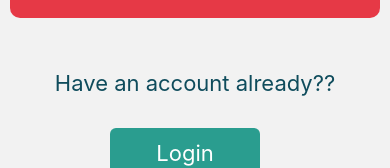
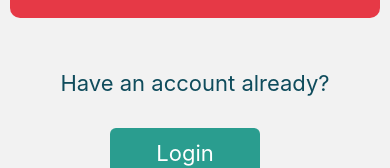
Before and after one commit to Dreamer-Muniru/ClassLink, a React Native app: screen /UserRegistration in a window 390 px wide. Shown: the part 538-706 px from the top of the page. Built offline with nearby package versions, Linux system fonts and the light colour scheme; no server answers.

Commit message:
removed '?' from text

```diff
--- a/screens/UserRegistration.js
+++ b/screens/UserRegistration.js
@@ -194,7 +194,7 @@ export default function UserRegistration({ navigation }) {
                 )}
             </Formik>
             <View className="mt-8">
-                <Text className="text-[22px] text-[#0f4c5c] text-center">Have an account already??</Text>
+                <Text className="text-[22px] text-[#0f4c5c] text-center">Have an account already?</Text>
                 <TouchableOpacity className="mt-8 justify-items-center" onPress={() => navigation.navigate("UserLogin")}>
                 <Text className="text-[22px] text-center bg-[#2a9d8f] text-white w-[150px] p-3 ml-[100px] rounded-md ">Login</Text>
                 </TouchableOpacity>
```
